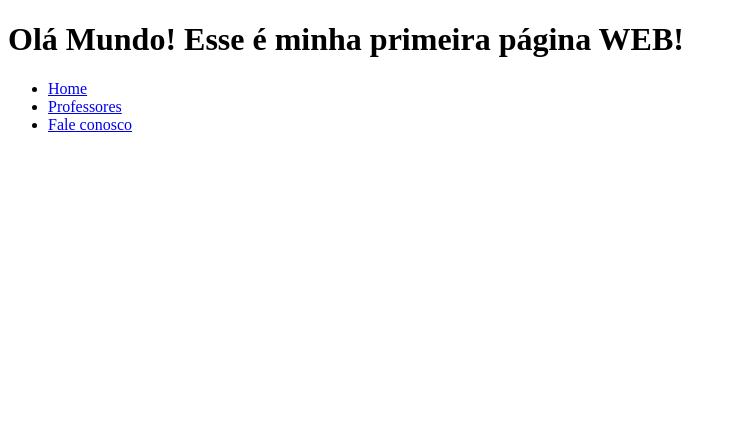
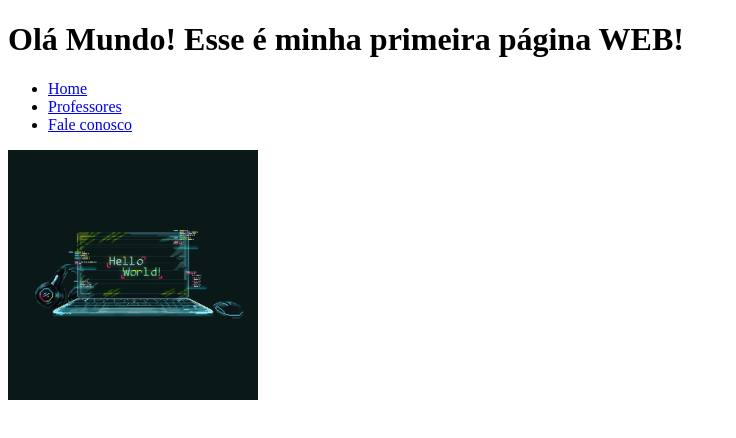
Before and after one commit to Sergio-Sena/Mini-Devaria, a plain HTML site: page index.html in a window 1280 px wide. Shown: the whole page, without its empty margins (0-736 px from the left). Drawn offline with Linux system fonts and the light colour scheme.

Commit message:
Header Main

```diff
--- a/index.html
+++ b/index.html
@@ -19,7 +19,11 @@
             </ul>
         </nav>
     </header>
-
+    <main>
+        <section>
+            <img src="/fotos/8585055530951202(GIF).gif" width="250" alt="Devaria-Olá Mundo!">
+        </section>
+    </main>
 </body>
 
 </html>
```
Also changed, not shown: fotos/271482683779717304(JPG).jpg (added), fotos/8585055530951202(GIF).gif (added).
